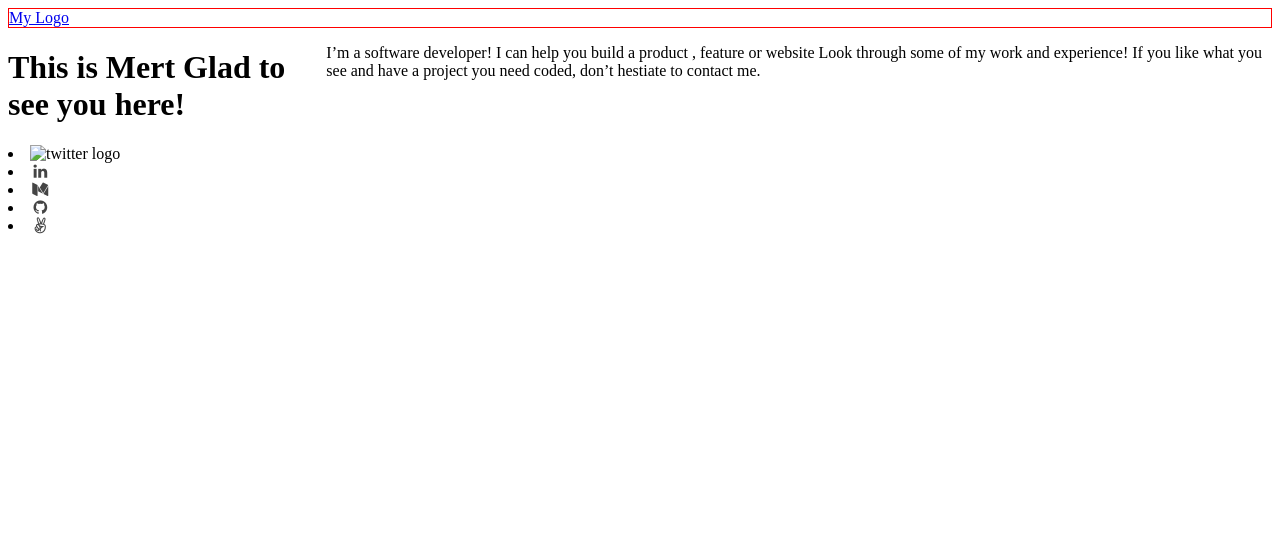
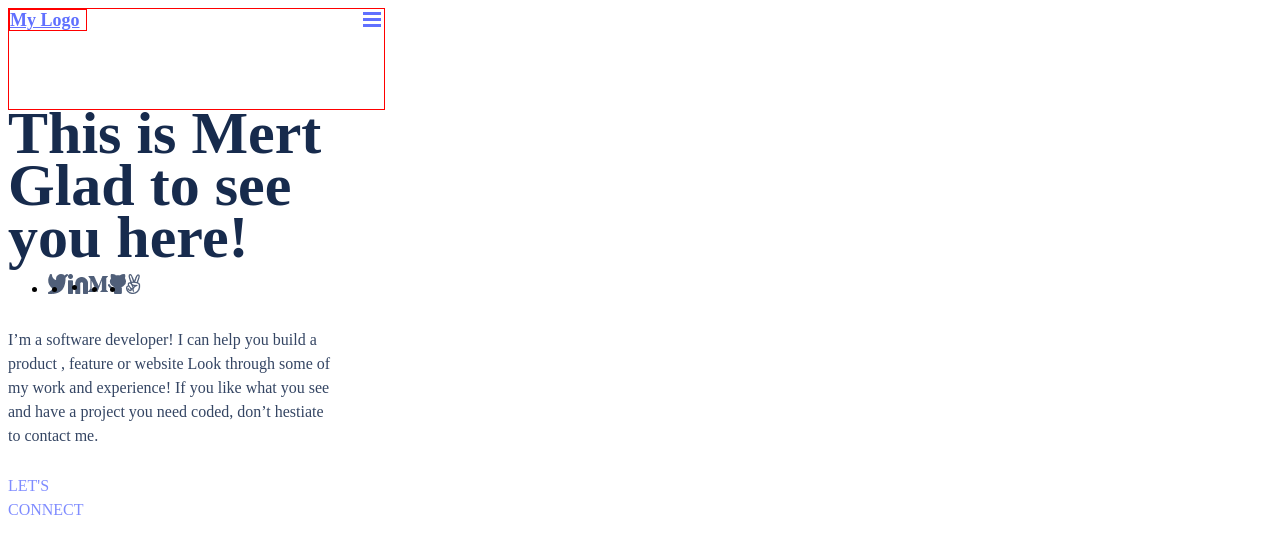
Before and after one commit to mertkantaroglu/Portfolio-Project, a plain HTML site: page index.html in a window 1280 px wide. Drawn offline with Linux system fonts and the light colour scheme.

```diff
--- a/index.html
+++ b/index.html
@@ -10,7 +10,7 @@
 </head>
 <body>
 
-  <header class="flex-nav">
+  <header class="header">
     <a href="#" class="logo">My Logo</a>
     <nav class="hamburger">
       <span class="navbar"></span>
@@ -19,21 +19,28 @@
     </nav>
   </header>
 
-  <div class="title">
-    <h1>This is Mert Glad to see you here!</h1>
-    <section class="introduction">
+  <section class="main-container">
+    <div class="title">
+      <h1>This is Mert Glad to see you here!</h1>
+    </div>
+    <dev class="intro">
       <p>I’m a software developer! I can help you build a product , feature or website Look through some of my work and
       experience! If you like what you see and have a project you need coded, don’t hestiate to contact me.</p>
-    </section>
-  </div>
+    </dev>
 
-  <div class="social-media-links">
-    <li><img class="icons" src="twitter.png" alt="twitter logo"></li>
-    <li><a href="#"><i class="fa fa-linkedin fa-fw"></i></a></li>
-    <li><a href="#"><i class="fa fa-medium fa-fw"></i></a></li>
-    <li><a href="#"><i class="fa fa-github fa-fw"></i></a></li>
-    <li><a href="#"><i class="fa fa-angellist fa-fw"></i></a></li>
-  </div>
+    <div class="connect">
+      <p>LET'S CONNECT</p>
+    </div>
 
+    <div class="social-media">
+      <ul class="social-media-icons">
+        <li><img class="icons" src="Images/twitter.png" alt="twitter logo"></li>
+        <li><img class="icons" src="Images/Linkedin.png" alt="linkedin logo"></li>
+        <li><img class="icons" src="Images/medium.png" alt="medium logo"></li>
+        <li><img class="icons" src="Images/github.png" alt="github logo"></li>
+        <li><img class="icons" src="Images/angellist.png" alt="angellist logo"></li>
+      </ul>
+    </div>
+  </section>
 </body>
 </html>
--- a/styles.css
+++ b/styles.css
@@ -1,48 +1,100 @@
-.wrapper {
-  display: flex;
-  /*flex-wrap: wrap;*/
-  flex-direction: column;
-  border: 1px solid blue;
-}
-
-.flex-nav {
+.header {
   display: flex;
   justify-content: space-between;
+  width: 375px;
+  height: 100px;
+  left: 0px;
+  top: 0px;
+  background: #FFFFFF;
   border: 1px solid red;
 }
 
-.flex-nav ul {
-  flex-direction: row;
-  flex: 1;
-  width: 500px;
+.logo {
+  width: 76px;
+  height: 20px;
+  font-family: 'Poppins';
+  font-style: normal;
+  font-weight: 700;
+  font-size: 18px;
+  line-height: 20px;
+  display: flex;
+  align-items: center;
+  text-align: center;
+  color: #6070FF;
+  flex: none;
+  order: 0;
+  flex-grow: 0;
+  border: 1px solid red;
+}
+
+.navbar {
   display: block;
-  border: 2px solid black;
+  width: 18px;
+  height: 3px;
+  margin: 3px;
+  background-color: #6070FF;
+}
+
+.main-container {
+  display: flex;
+  flex-direction: column;
 }
 
 .title {
+  width: 327px;
+  height: 150px;
+  font-family: 'Poppins';
+  font-style: normal;
+  font-weight: 700;
+  font-size: 40px;
+  line-height: 52px;
   display: flex;
+  align-items: center;
+  color: #172B4D;
+  flex: none;
+  order: 0;
+  flex-grow: 0;
+  left: 24px;
+  top: 114px;
+
+
 }
 
-.social-links {
-  flex-direction: row;
+.intro {
+  width: 327px;
+  height: 146px;
+  font-family: 'Poppins';
+  font-style: normal;
+  font-weight: 400;
+  font-size: 16px;
+  line-height: 24px;
+  color: #344563;
+  flex: none;
+  order: 1;
+  flex-grow: 0;
 }
 
-.fa-twitter {
-  color: rgb(68, 68, 68);
+.connect {
+  width: 117px;
+  height: 24px;
+  font-family: 'Poppins';
+  font-style: normal;
+  font-weight: 500;
+  font-size: 16px;
+  line-height: 24px;
+  color: #7F8CFF;
+  flex: none;
+  order: 2;
+  flex-grow: 0;
 }
 
-.fa-linkedin {
-  color: rgb(68, 68, 68);
+.social-media-icons {
+  width: 17.17px;
+  height: 20px;
+  flex: none;
+  order: 3;
+  flex-grow: 0;
+  display: flex;
+  justify-content: space-evenly;
+  align-items: center;
 }
-
-.fa-medium {
-  color: rgb(68, 68, 68);
-}
-
-.fa-github {
-  color: rgb(68, 68, 68);
-}
-
-.fa-angellist {
-  color: rgb(68, 68, 68);
-}
```
Also changed, not shown: Images/Ellipse 11.png (added), Images/Ellipse 12.png (added), Images/Ellipse 13.png (added), Images/Ellipse 14.png (added), Images/Ellipse 15.png (added), Images/Ellipse 3.png (added), Images/Ellipse 4.png (added), Images/Ellipse 5.png (added), Images/Ellipse 8.png (added), Images/Rectangle 4.png (added), Images/Rectangle 5.png (added), Images/Rectangle 6.png (added), Images/Rectangle 7.png (added), Images/header-background-mobile.png (added).
